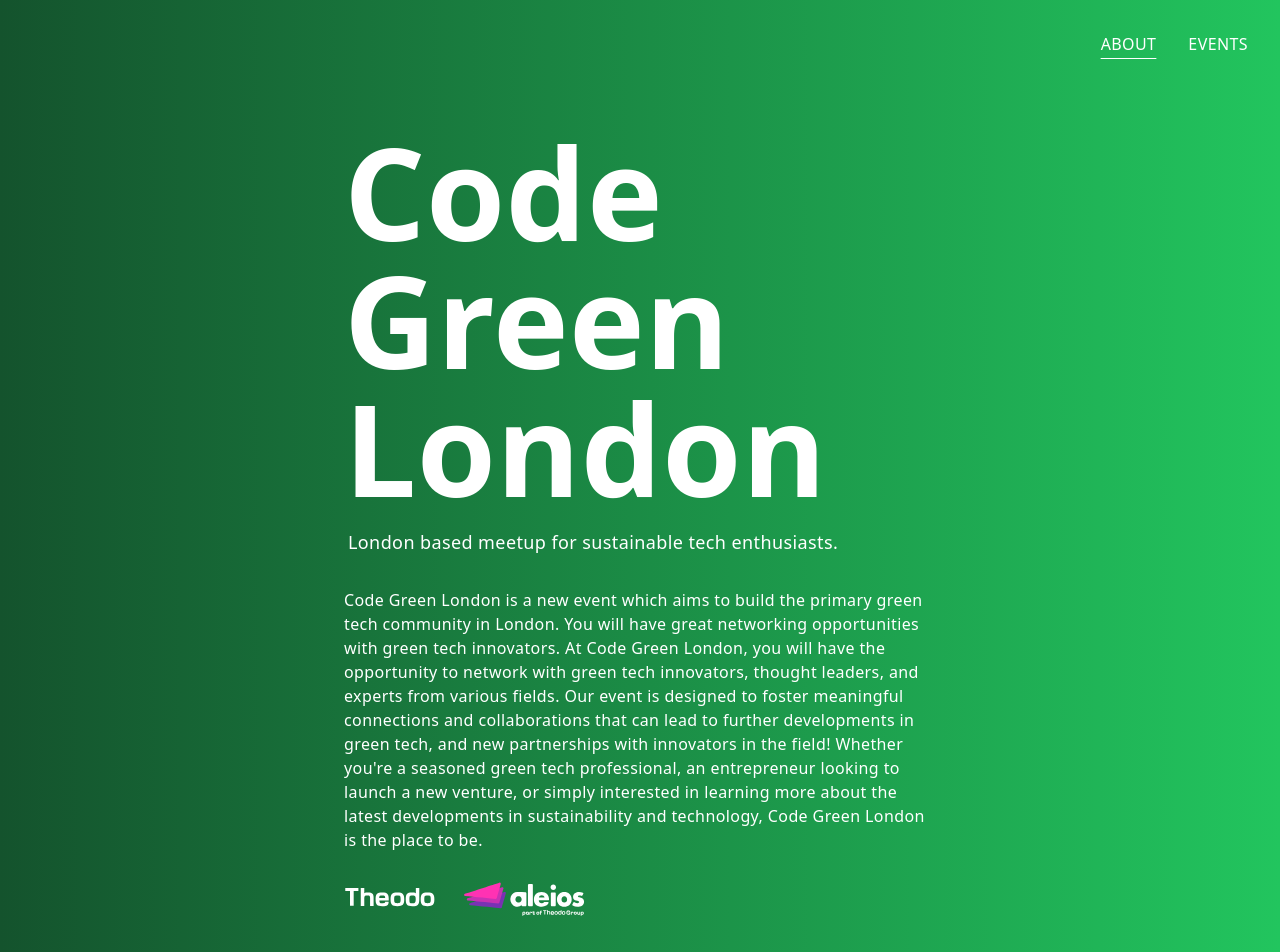
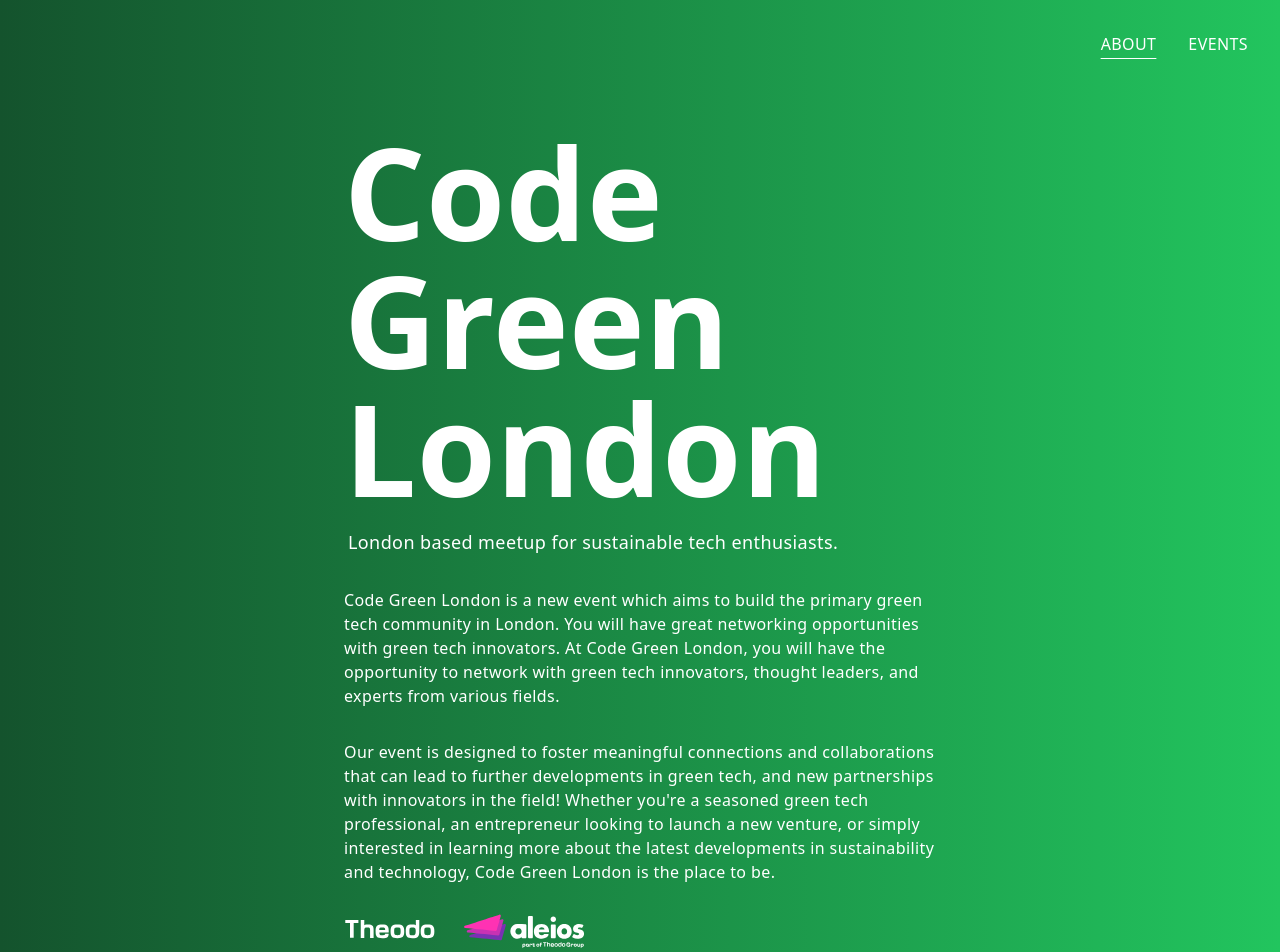
Before and after one commit to GuillaumeBarra/CodeGreenLondon, a Next.js app: page / in a window 1280 px wide. Shown: the top 952 px of the page. Built offline with nearby package versions, Linux system fonts and the light colour scheme.

Commit message:
style: ui improvements

```diff
--- a/contents.ts
+++ b/contents.ts
@@ -2,7 +2,10 @@ export const contents = {
     homepage: {
         title: "Code Green London",
         description: "London based meetup for sustainable tech enthusiasts.",
-        about: "Code Green London is a new event which aims to build the primary green tech community in London. You will have great networking opportunities with green tech innovators. At Code Green London, you will have the opportunity to network with green tech innovators, thought leaders, and experts from various fields. Our event is designed to foster meaningful connections and collaborations that can lead to further developments in green tech, and new partnerships with innovators in the field! Whether you're a seasoned green tech professional, an entrepreneur looking to launch a new venture, or simply interested in learning more about the latest developments in sustainability and technology, Code Green London is the place to be.",
+        about: {
+            paragraph1: "Code Green London is a new event which aims to build the primary green tech community in London. You will have great networking opportunities with green tech innovators. At Code Green London, you will have the opportunity to network with green tech innovators, thought leaders, and experts from various fields.",
+            paragraph2: "Our event is designed to foster meaningful connections and collaborations that can lead to further developments in green tech, and new partnerships with innovators in the field! Whether you're a seasoned green tech professional, an entrepreneur looking to launch a new venture, or simply interested in learning more about the latest developments in sustainability and technology, Code Green London is the place to be."
+        },
         showTheodo: true,
         showAleios: true,
     },
--- a/src/components/Card.tsx
+++ b/src/components/Card.tsx
@@ -4,7 +4,7 @@ import React from 'react';
 
 const Card = ({title, description, link, date, location}: CGLEvent) => {
   return (
-    <a className="flex flex-col justify-between w-1/4 min-h-[24rem] rounded-lg border-2 overflow-hidden m-4 p-4 breakpoint:w-full breakpoint:h-[10rem] breakpoint:min-h-0"
+    <a className="flex flex-col justify-between w-1/4 min-h-[24rem] rounded-lg shadow-2xl border-2 transition duration-200 hover:scale-105 overflow-hidden m-4 p-4 breakpoint:w-full breakpoint:h-[10rem] breakpoint:min-h-0"
     href={link}
     target="_blank">
 
@@ -12,7 +12,7 @@ const Card = ({title, description, link, date, location}: CGLEvent) => {
         <h3 className="text-xl font-bold mb-2">{title}</h3>
         <p className="breakpoint:hidden">{description}</p>
       </div>
-      <div>
+      <div className=''>
           <p>{formatDate(date)}</p>
           <p>{location}</p>
       </div>
--- a/src/pages/index.tsx
+++ b/src/pages/index.tsx
@@ -16,7 +16,8 @@ export default function Home() {
           <div className='flex w-1/2 h-80 p-4 flex-col breakpoint:items-start breakpoint:w-full'>
             <h1 className='pb-4'>{contents.homepage.title}</h1>
             <span className='pl-1 text-lg'>{contents.homepage.description}</span>
-            <span className='py-8'>{contents.homepage.about}</span>
+            <span className='py-8'>{contents.homepage.about.paragraph1}</span>
+            <span className='pb-8'>{contents.homepage.about.paragraph2}</span>
           <div className='flex flex-row -ml-7'>
             {contents.homepage.showTheodo && <TheodoLink />}
             {contents.homepage.showAleios &&<AleiosLink />}
```
